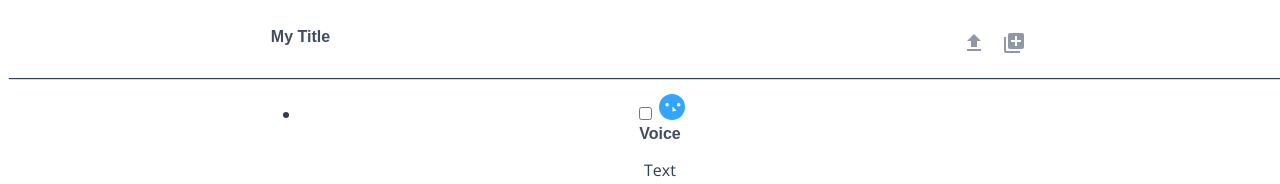
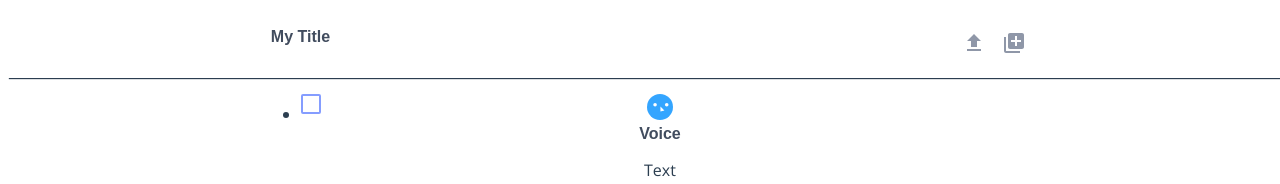
Before and after one commit to Unbabel/frontend-challenge, a Vue app: page /#/ in a window 1280 px wide. Both pictures are taken after a click on the button 275 px from the left and 109 px from the top of the page. Shown: the top 184 px of the page. Built offline with nearby package versions, Linux system fonts and the light colour scheme.

Commit message:
Adding styling to checkbox component

```diff
--- a/src/components/Checkbox/Checkbox.vue
+++ b/src/components/Checkbox/Checkbox.vue
@@ -29,3 +29,70 @@ export default {
   },
 };
 </script>
+
+<style lang="scss">
+@import "../../assets/styles/variables.scss";
+.c-checkbox {
+  display: block;
+  position: relative;
+  padding-left: 35px;
+  margin-bottom: 12px;
+  cursor: pointer;
+  font-size: 22px;
+  -webkit-user-select: none;
+  -moz-user-select: none;
+  -ms-user-select: none;
+  user-select: none;
+
+  &:hover {
+    .c-checkbox__checkmark {
+      background-color: lighten($color: $primary-color, $amount: 20);
+    }
+  }
+
+  .c-checkbox__input {
+    position: absolute;
+    opacity: 0;
+    cursor: pointer;
+    height: 16px;
+    width: 16px;
+    left: 0;
+    z-index: 1;
+  }
+
+  .c-checkbox__input:checked {
+    ~ .c-checkbox__checkmark {
+      background-color: $primary-color;
+    }
+    ~ .c-checkbox__checkmark::after {
+      display: block;
+    }
+  }
+
+  .c-checkbox__checkmark {
+    position: absolute;
+    top: 0;
+    left: 0;
+    height: 16px;
+    width: 16px;
+    background-color: white;
+    border: 2px solid $primary-color;
+    border-radius: 2px;
+  }
+
+  .c-checkbox__checkmark::after {
+    content: "";
+    position: absolute;
+    display: none;
+    left: 4px;
+    top: 0px;
+    width: 5px;
+    height: 10px;
+    border: solid white;
+    border-width: 0 3px 3px 0;
+    -webkit-transform: rotate(45deg);
+    -ms-transform: rotate(45deg);
+    transform: rotate(45deg);
+  }
+}
+</style>
```
